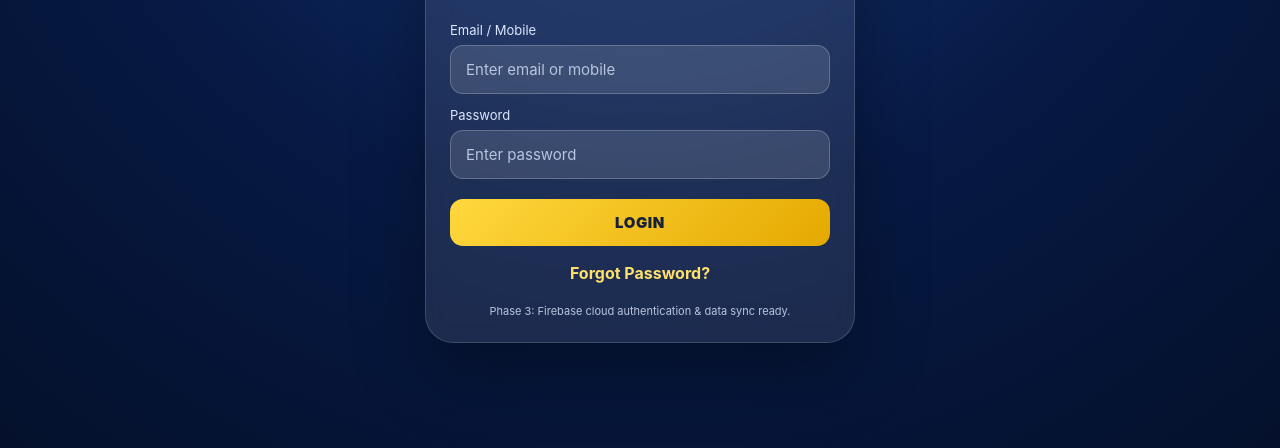
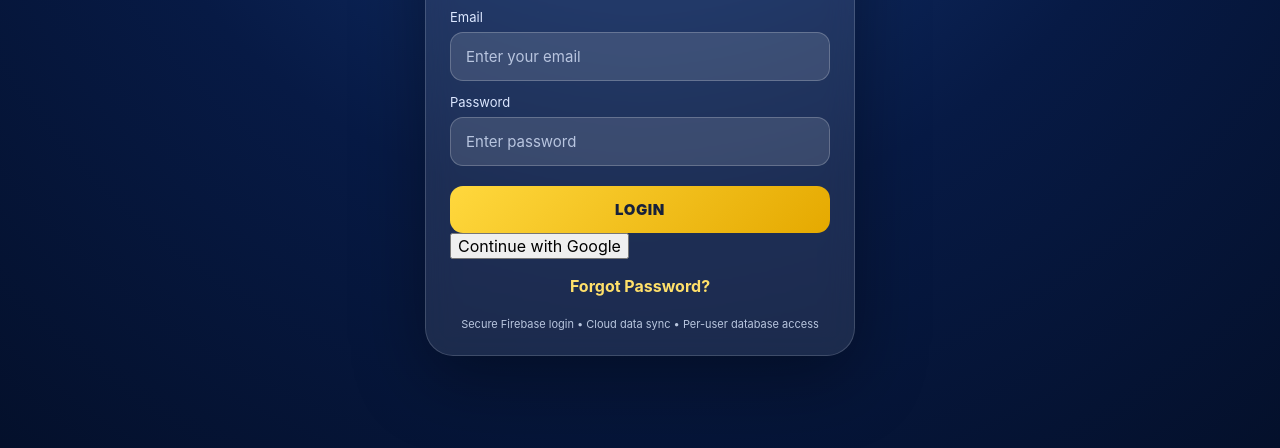
Before and after one commit to sayeed2758/Shahid-Project-Testing-, a plain HTML site: page index.html in a window 1280 px wide. Shown: the part 352-800 px from the top of the page. Drawn offline with Linux system fonts and the light colour scheme; no server answers.

Commit message:
Add files via upload

```diff
--- a/index.html
+++ b/index.html
@@ -17,15 +17,16 @@
         <p class="welcome">Smart Coaching Management</p>
 
         <form id="loginForm">
-          <label>Email / Mobile</label>
-          <input id="loginId" type="text" placeholder="Enter email or mobile" autocomplete="username" required>
+          <label>Email</label>
+          <input id="loginId" type="email" placeholder="Enter your email" autocomplete="username" required>
           <label>Password</label>
           <input id="loginPassword" type="password" placeholder="Enter password" autocomplete="current-password" required>
           <button class="primary-btn" type="submit">LOGIN</button>
+          <button class="google-btn" type="button" id="googleLoginBtn">Continue with Google</button>
         </form>
 
         <button class="link-btn" type="button" id="forgotBtn">Forgot Password?</button>
-        <p class="demo-hint" id="authHint">Phase 3: Firebase cloud authentication & data sync ready.</p>
+        <p class="demo-hint" id="authHint">Secure Firebase login • Cloud data sync • Per-user database access</p>
       </div>
     </section>
 
```
